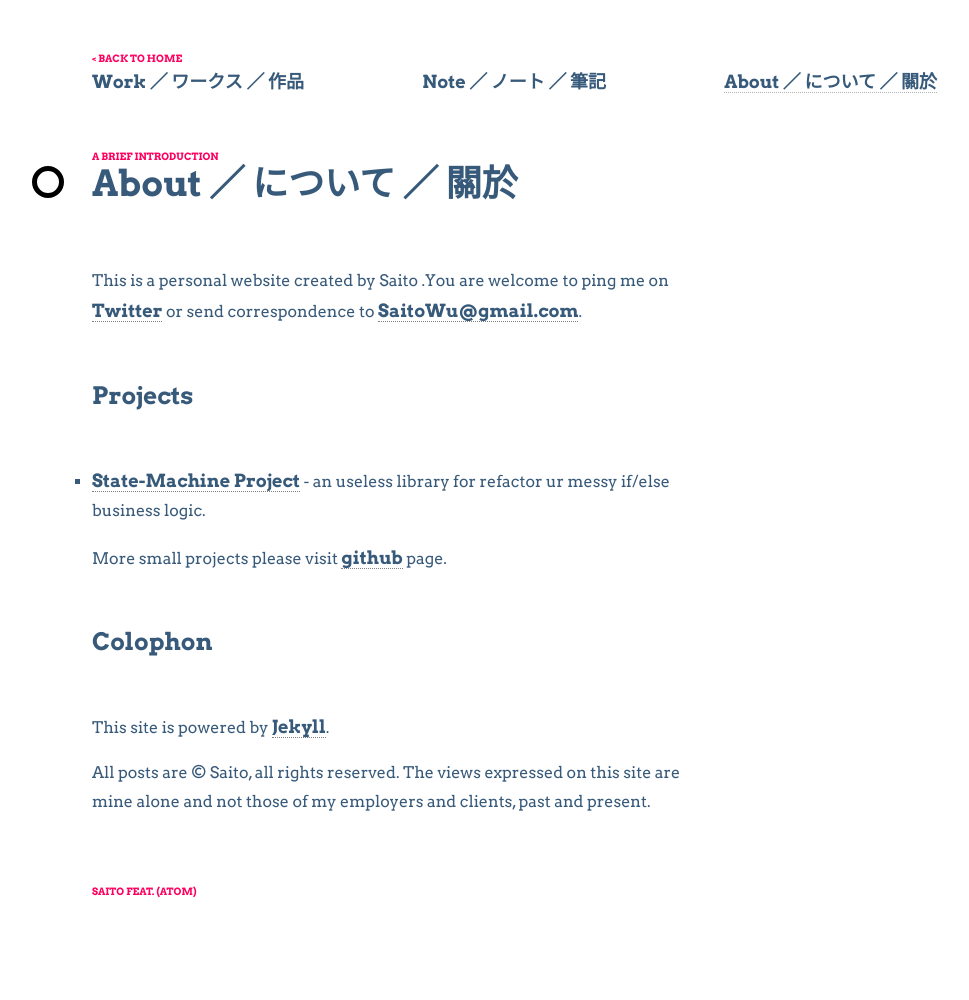
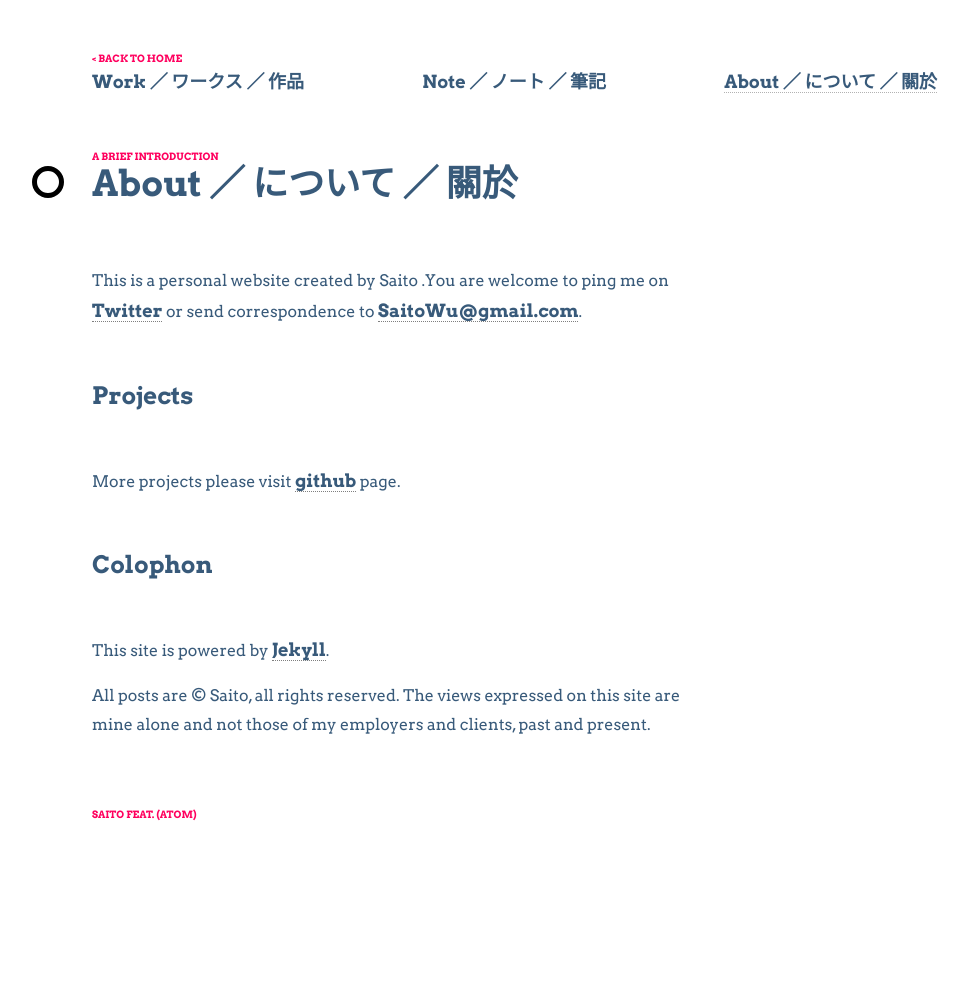
Before and after one commit to SaitoWu/saitowu.github.com, a Jekyll site: the page built from page-about.html, in a window 1280 px wide. Shown: the whole page, without its empty margins (68-1037 px from the left). Built offline with Jekyll 4.4.1, drawn with Linux system fonts in a browser that asks for light colours; Markdown is read by kramdown in place of the engine named in the settings; after the commit the page ends 923 px from its top, so only the background shows below that.

Commit message:
mod about page

```diff
--- a/page-about.html
+++ b/page-about.html
@@ -10,11 +10,7 @@ desc: A brief introduction
 
 <h3>Projects</h3>
 
-<ul>
-	<li><a href="https://github.com/SaitoWu/statemachine">State-Machine Project</a> - an useless library for refactor ur messy if/else business logic.</li>
-</ul>
-
-<p>More small projects please visit <a href="https://github.com/SaitoWu/">github</a> page.</p>
+<p>More projects please visit <a href="https://github.com/SaitoWu/">github</a> page.</p>
 
 <h3>Colophon</h3>
 
```
